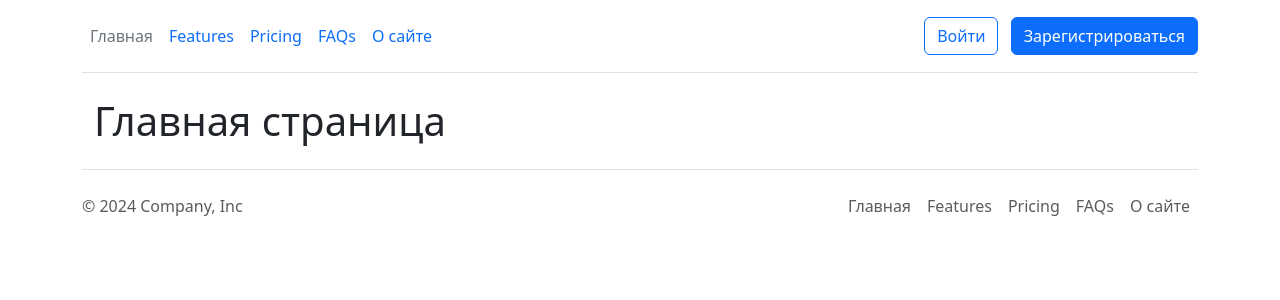
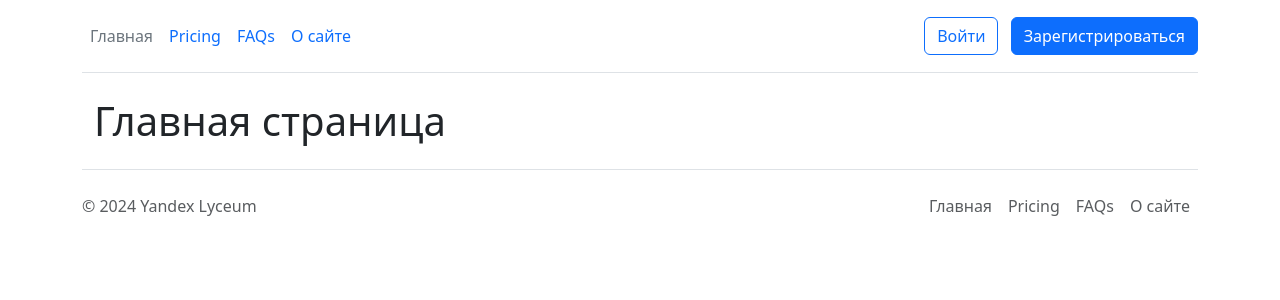
Before and after one commit to DomiStjls/SAD-ETP, a Flask app: page / in a window 1280 px wide. Shown: the top 300 px of the page. Run offline with Flask 3, Linux system fonts and the light colour scheme; data that the repository does not hold is empty.

Commit message:
Update base.html

```diff
--- a/templates/base.html
+++ b/templates/base.html
@@ -12,7 +12,6 @@
     <header class="d-flex flex-wrap align-items-center justify-content-center justify-content-md-between py-3 mb-4 border-bottom">
         <ul class="nav col-12 col-md-auto mb-2 justify-content-center mb-md-0">
             <li><a href="/" class="nav-link px-2 link-secondary">Главная</a></li>
-            <li><a href="#" class="nav-link px-2">Features</a></li>
             <li><a href="#" class="nav-link px-2">Pricing</a></li>
             <li><a href="#" class="nav-link px-2">FAQs</a></li>
             <li><a href="/about" class="nav-link px-2">О сайте</a></li>
@@ -32,10 +31,9 @@
     </main>
 
     <footer class="d-flex flex-wrap justify-content-between align-items-center py-3 my-4 border-top">
-        <p class="col-md-4 mb-0 text-body-secondary">© 2024 Company, Inc</p>
+        <p class="col-md-4 mb-0 text-body-secondary">© 2024 Yandex Lyceum</p>
         <ul class="nav col-md-4 justify-content-end">
             <li class="nav-item"><a href="/" class="nav-link px-2 text-body-secondary">Главная</a></li>
-            <li class="nav-item"><a href="#" class="nav-link px-2 text-body-secondary">Features</a></li>
             <li class="nav-item"><a href="#" class="nav-link px-2 text-body-secondary">Pricing</a></li>
             <li class="nav-item"><a href="#" class="nav-link px-2 text-body-secondary">FAQs</a></li>
             <li class="nav-item"><a href="/about" class="nav-link px-2 text-body-secondary">О сайте</a></li>
```
